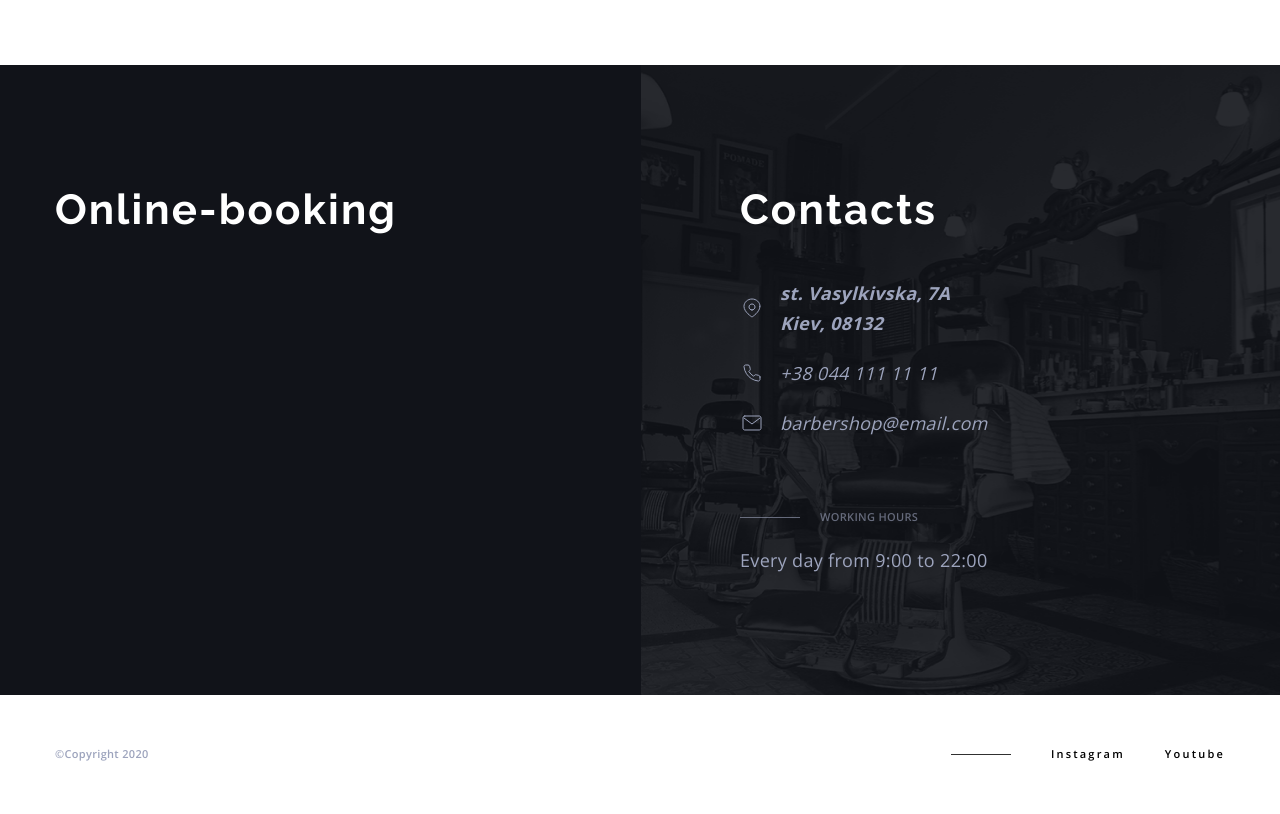
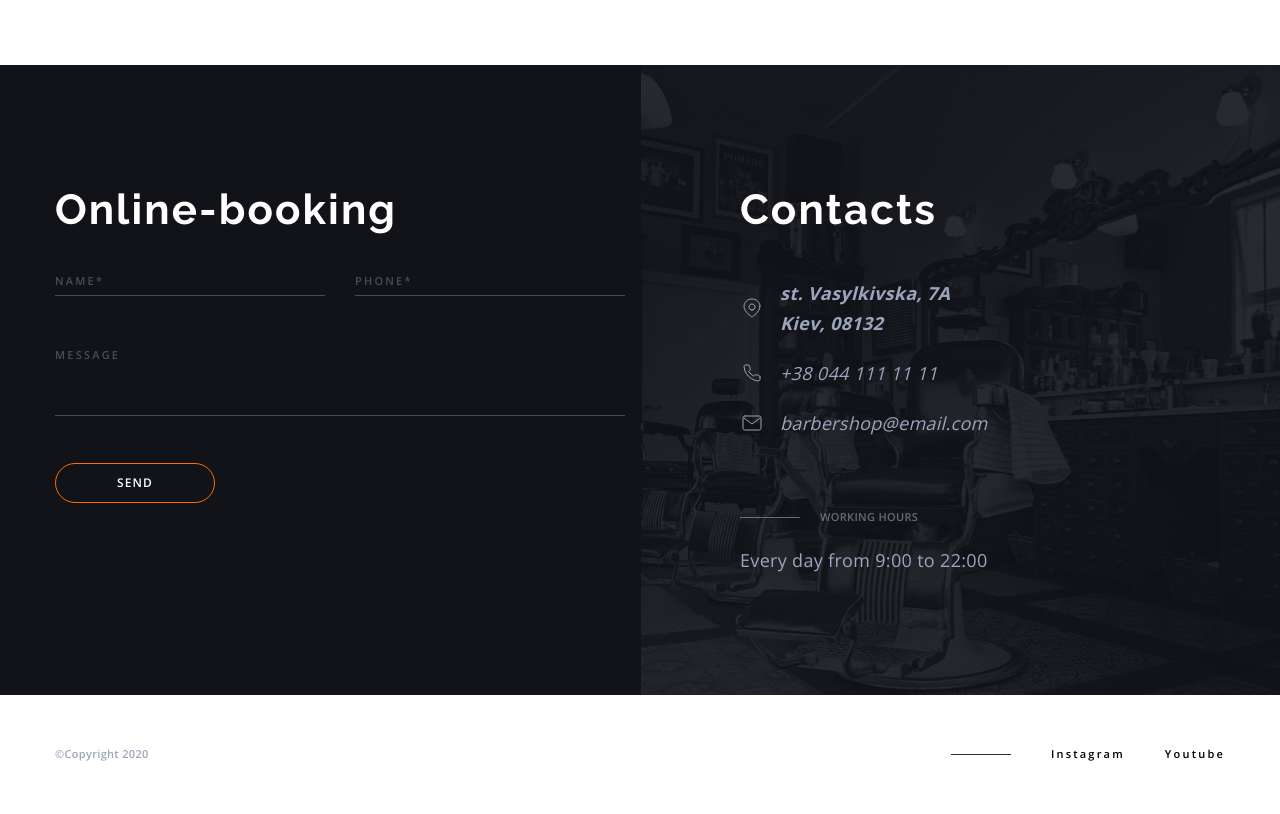
Before and after one commit to MONLAV/barbershop-project, a plain HTML site: page index.html in a window 1280 px wide. Shown: the part 4178-4992 px from the top of the page. Drawn offline with nearby package versions, Linux system fonts and the light colour scheme.

Commit message:
Added form in booking

```diff
--- a/css/styles.css
+++ b/css/styles.css
@@ -549,6 +549,84 @@ ul {
   flex-grow: 1;
   width: 570px;
 }
+.booking .title-section {
+  margin-bottom: 32px;
+}
+.booking-form {
+  display: flex;
+  flex-wrap: wrap;
+  gap: 44px 30px;
+}
+.booking-name {
+  position: absolute;
+  top: 8px;
+  left: 0;
+  font-weight: 600;
+  font-size: 11px;
+  line-height: 1.36;
+  letter-spacing: 0.2em;
+  text-transform: uppercase;
+  color: rgba(157, 164, 189, 0.4);
+  cursor: pointer;
+
+  transition: font-size var(--animation), line-height var(--animation),
+    letter-spacing var(--animation), color var(--animation),
+    outline var(--animation), transform var(--animation);
+}
+.booking-wrapper {
+  position: relative;
+}
+.booking-input {
+  position: relative;
+  width: 270px;
+  height: 30px;
+  color: var(--white);
+  background-color: transparent;
+  border: none;
+  border-bottom: 1px solid rgba(157, 164, 189, 0.4);
+  outline: none;
+
+  transition: border-bottom-color var(--animation);
+}
+.booking-input:not(:placeholder-shown),
+.booking-input:focus {
+  border-bottom-color: var(--white);
+}
+.booking-input:not(:placeholder-shown) + .booking-name,
+.booking-input:focus + .booking-name {
+  font-size: 9px;
+  line-height: 1.33;
+  letter-spacing: 0.1em;
+  color: var(--white);
+  outline: none;
+  transform: translateY(-28px);
+}
+.booking-message {
+  width: 570px;
+  height: 76px;
+  align-items: center;
+  background-color: transparent;
+  color: var(--white);
+  resize: none;
+  border: none;
+  outline: none;
+  border-bottom: 1px solid rgba(157, 164, 189, 0.4);
+
+  transition: border-bottom-color var(--animation);
+}
+.booking-message:not(:placeholder-shown),
+.booking-message:focus {
+  border-bottom-color: var(--white);
+}
+.booking-message:not(:placeholder-shown) + .booking-name,
+.booking-message:focus + .booking-name {
+  font-size: 9px;
+  line-height: 1.33;
+  letter-spacing: 0.1em;
+  outline: none;
+  color: var(--white);
+  transform: translateY(-23px);
+}
 .main-wrapper .container {
   display: flex;
   justify-content: space-between;
--- a/index.html
+++ b/index.html
@@ -487,6 +487,45 @@
           <!-- Online-booking -->
           <section id="booking" class="booking section">
             <h2 class="title-section dark">Online-booking</h2>
+            <form class="booking-form">
+              <div class="booking-wrapper">
+                <label for="name"> </label
+                ><input
+                  class="booking-input"
+                  type="text"
+                  name=""
+                  id="name"
+                  placeholder=" "
+                />
+                <span class="booking-name">Name*</span>
+              </div>
+
+              <div class="booking-wrapper">
+                <label for="tel">
+                  <input
+                    class="booking-input"
+                    type="tel"
+                    name="tel"
+                    id="tel"
+                    placeholder=" "
+                  />
+                  <span class="booking-name">Phone*</span>
+                </label>
+              </div>
+              <div class="booking-wrapper">
+                <label for="message">
+                  <textarea
+                    class="booking-message"
+                    name="message"
+                    id="message"
+                    rows="10"
+                    placeholder=" "
+                  ></textarea>
+                  <span class="booking-name">Message</span>
+                </label>
+              </div>
+              <button type="submit" class="btn btn-dark">send</button>
+            </form>
           </section>
           <!-- Contacts -->
           <section id="contacts" class="contacts section">
```
